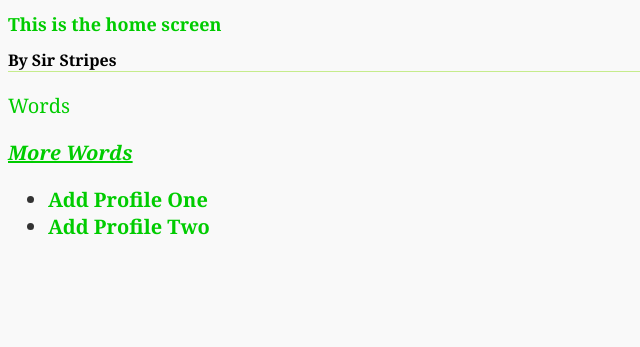
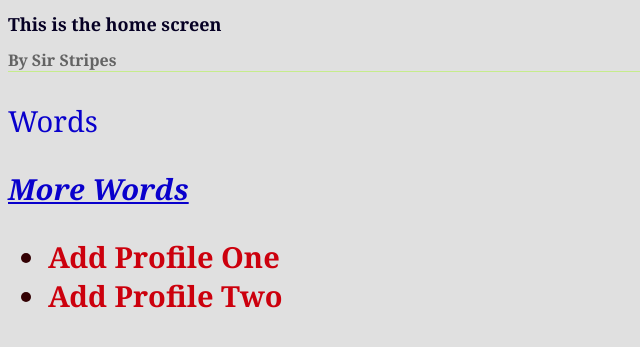
Before and after one commit to KasaiYuki/WebApp, a Flask app: page / in a window 1280 px wide. Shown: the top 347 px of the page, without its empty margins (0-640 px from the left). Run offline with Flask 2, Linux system fonts and the light colour scheme.

Commit message:
changes style.css to static serving

```diff
--- a/templates/styles.css
+++ b/static/styles.css
@@ -2,39 +2,39 @@
 /* Generic Selectors */
 body {
 	font-family: Georgia, "Times New Roman", Times, serif;
-	font-size: 20px;
-	color: #333333;
-	background-color: #F9F9F9;
+	font-size: 29px;
+	color: #330003;
+	background-color: #e0e0e0;
 }
 
 p {
 	width: 80%;
-    color: #00CC00;
+    color: #0900cc;
 }
 
 h1 {
 	font-family: Georgia, "Times New Roman", Times, serif;
 	font-size: 18px;
 	font-weight: bold;
-	color: #00CC00;
+	color: #060024;
 }
 
 h2 {
 	font-family: Georgia, "Times New Roman", Times, serif;
 	font-size: 16px;
-	color: #000000;
+	color: #636363;
 	border-bottom: 1px solid #C6EC8C;
 }
 
 /**************** Pseudo classes ****************/
 a:link {
-	color: #00CC00;
+	color: #cc0016;
 	text-decoration: underline;
 	font-weight: bold;
 }
 
 li a:link {
-	color: #00CC00;
+	color: #cc000d;
 	text-decoration: none;
 	font-weight: bold;
 }
@@ -46,7 +46,7 @@ a:visited {
 }
 
 li a:visited {
-	color: #00CC00;
+	color: #c00dcc;
 	text-decoration: none;
 	font-weight: bold;
 }
--- a/templates/home.html
+++ b/templates/home.html
@@ -2,7 +2,7 @@
 <html lang="en">
 <head>
     <meta charset="UTF-8">
-    <link href="styles.css" rel="stylesheet" type="text/css">
+    <link rel="stylesheet" href="{{ url_for('static', filename='styles.css') }}"  type="text/css">
     <title>Home Screen</title>
 </head>
 <body>
```
